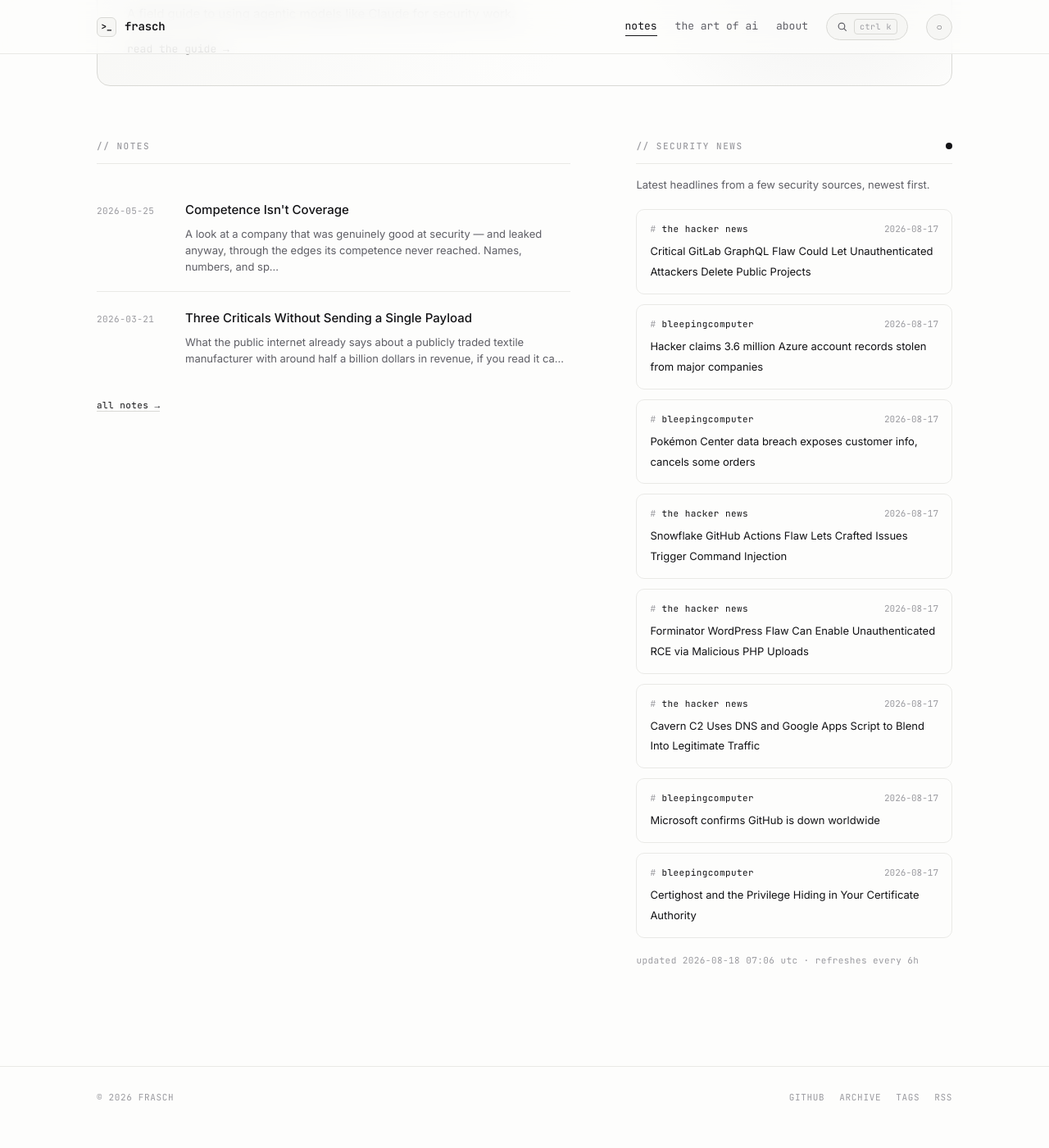
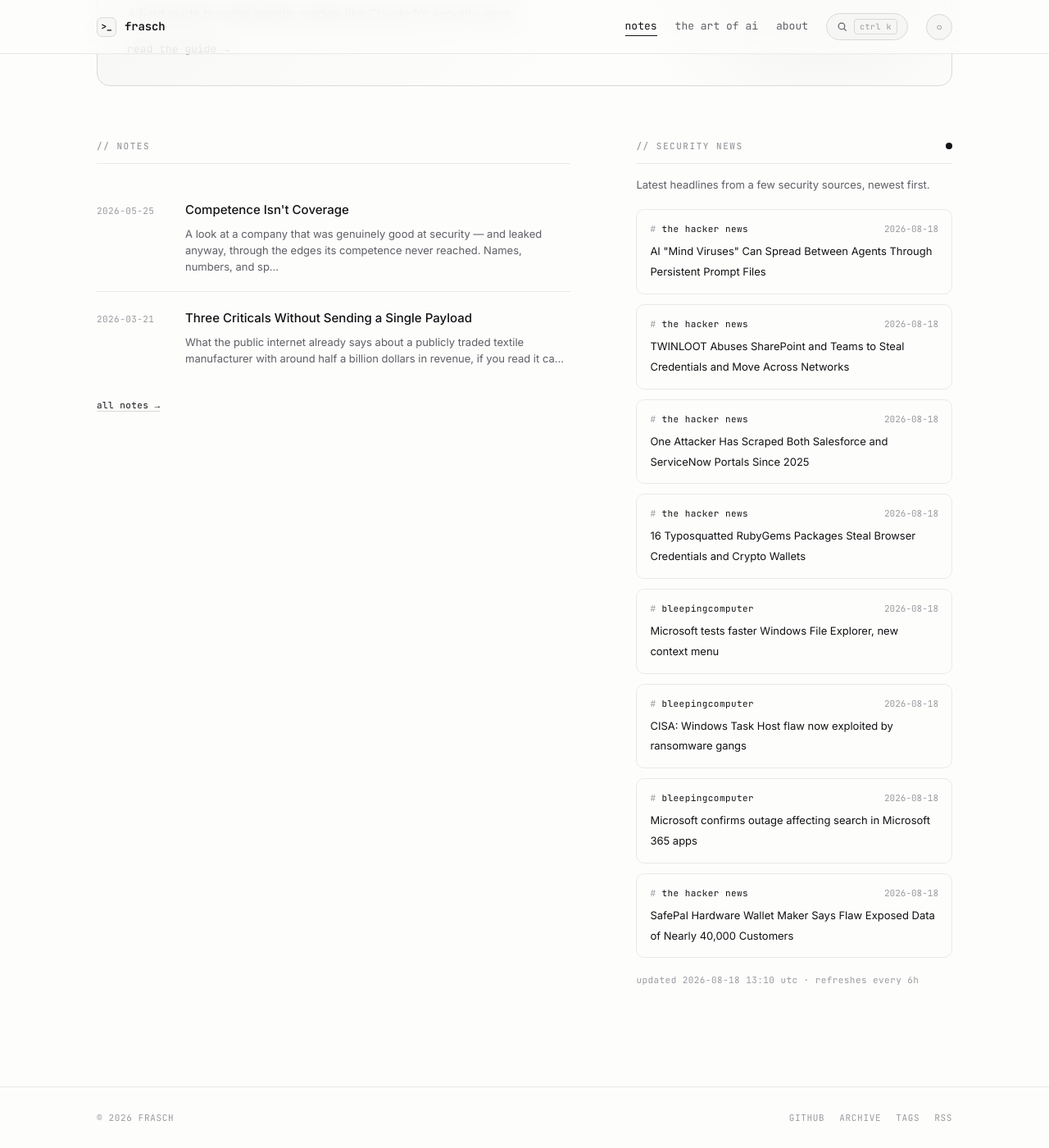
Before and after one commit to whoisfrasch/frasch, a Jekyll site: the page built from index.html, in a window 1280 px wide and 1400 px high, scrolled down 615 px. Shown: the whole window at 82% size. Built offline with Jekyll 4.4.1, drawn with Linux system fonts in a browser that asks for light colours; before the commit the page ends 1990 px from its top, so only the background shows below that.

Commit message:
Refresh security news feed

```diff
--- a/_data/news.json
+++ b/_data/news.json
@@ -1,53 +1,53 @@
 {
-  "updated": "2026-08-18T07:06:37Z",
+  "updated": "2026-08-18T13:10:36Z",
   "items": [
     {
       "source": "the hacker news",
-      "title": "Critical GitLab GraphQL Flaw Could Let Unauthenticated Attackers Delete Public Projects",
-      "link": "https://thehackernews.com/2026/08/critical-gitlab-graphql-flaw-could-let.html",
-      "date": "2026-08-17T21:03:04Z"
+      "title": "AI \"Mind Viruses\" Can Spread Between Agents Through Persistent Prompt Files",
+      "link": "https://thehackernews.com/2026/08/ai-mind-viruses-can-spread-between.html",
+      "date": "2026-08-18T12:38:36Z"
+    },
+    {
+      "source": "the hacker news",
+      "title": "TWINLOOT Abuses SharePoint and Teams to Steal Credentials and Move Across Networks",
+      "link": "https://thehackernews.com/2026/08/twinloot-abuses-sharepoint-and-teams-to.html",
+      "date": "2026-08-18T12:38:20Z"
+    },
+    {
+      "source": "the hacker news",
+      "title": "One Attacker Has Scraped Both Salesforce and ServiceNow Portals Since 2025",
+      "link": "https://thehackernews.com/2026/08/one-attacker-has-scraped-both.html",
+      "date": "2026-08-18T11:30:00Z"
+    },
+    {
+      "source": "the hacker news",
+      "title": "16 Typosquatted RubyGems Packages Steal Browser Credentials and Crypto Wallets",
+      "link": "https://thehackernews.com/2026/08/16-typosquatted-rubygems-packages-steal.html",
+      "date": "2026-08-18T11:20:00Z"
     },
     {
       "source": "bleepingcomputer",
-      "title": "Hacker claims 3.6 million Azure account records stolen from major companies",
-      "link": "https://www.bleepingcomputer.com/news/security/hacker-claims-36-million-azure-account-records-stolen-from-major-companies/",
-      "date": "2026-08-17T19:35:01Z"
+      "title": "Microsoft tests faster Windows File Explorer, new context menu",
+      "link": "https://www.bleepingcomputer.com/news/microsoft/microsoft-tests-faster-windows-explorer-customizable-context-menu/",
+      "date": "2026-08-18T11:14:28Z"
     },
     {
       "source": "bleepingcomputer",
-      "title": "Pokémon Center data breach exposes customer info, cancels some orders",
-      "link": "https://www.bleepingcomputer.com/news/security/pokemon-center-data-breach-exposes-customer-info-cancels-some-orders/",
-      "date": "2026-08-17T19:12:39Z"
+      "title": "CISA: Windows Task Host flaw now exploited by ransomware gangs",
+      "link": "https://www.bleepingcomputer.com/news/security/cisa-windows-task-host-flaw-now-exploited-by-ransomware-gangs/",
+      "date": "2026-08-18T10:32:16Z"
+    },
+    {
+      "source": "bleepingcomputer",
+      "title": "Microsoft confirms outage affecting search in Microsoft 365 apps",
+      "link": "https://www.bleepingcomputer.com/news/microsoft/microsoft-working-to-fix-bug-behind-microsoft-365-search-issues/",
+      "date": "2026-08-18T09:24:49Z"
     },
     {
       "source": "the hacker news",
-      "title": "Snowflake GitHub Actions Flaw Lets Crafted Issues Trigger Command Injection",
-      "link": "https://thehackernews.com/2026/08/snowflake-github-actions-flaw-lets_0330881554.html",
-      "date": "2026-08-17T18:44:17Z"
-    },
-    {
-      "source": "the hacker news",
-      "title": "Forminator WordPress Flaw Can Enable Unauthenticated RCE via Malicious PHP Uploads",
-      "link": "https://thehackernews.com/2026/08/forminator-wordpress-flaw-can-enable.html",
-      "date": "2026-08-17T18:22:09Z"
-    },
-    {
-      "source": "the hacker news",
-      "title": "Cavern C2 Uses DNS and Google Apps Script to Blend Into Legitimate Traffic",
-      "link": "https://thehackernews.com/2026/08/cavern-c2-uses-dns-and-google-apps.html",
-      "date": "2026-08-17T17:41:06Z"
-    },
-    {
-      "source": "bleepingcomputer",
-      "title": "Microsoft confirms GitHub is down worldwide",
-      "link": "https://www.bleepingcomputer.com/news/microsoft/microsoft-confirms-github-is-down-worldwide/",
-      "date": "2026-08-17T14:47:08Z"
-    },
-    {
-      "source": "bleepingcomputer",
-      "title": "Certighost and the Privilege Hiding in Your Certificate Authority",
-      "link": "https://www.bleepingcomputer.com/news/security/certighost-and-the-privilege-hiding-in-your-certificate-authority/",
-      "date": "2026-08-17T14:00:10Z"
+      "title": "SafePal Hardware Wallet Maker Says Flaw Exposed Data of Nearly 40,000 Customers",
+      "link": "https://thehackernews.com/2026/08/safepal-hardware-wallet-maker-says-flaw.html",
+      "date": "2026-08-18T09:10:45Z"
     }
   ]
 }
```
